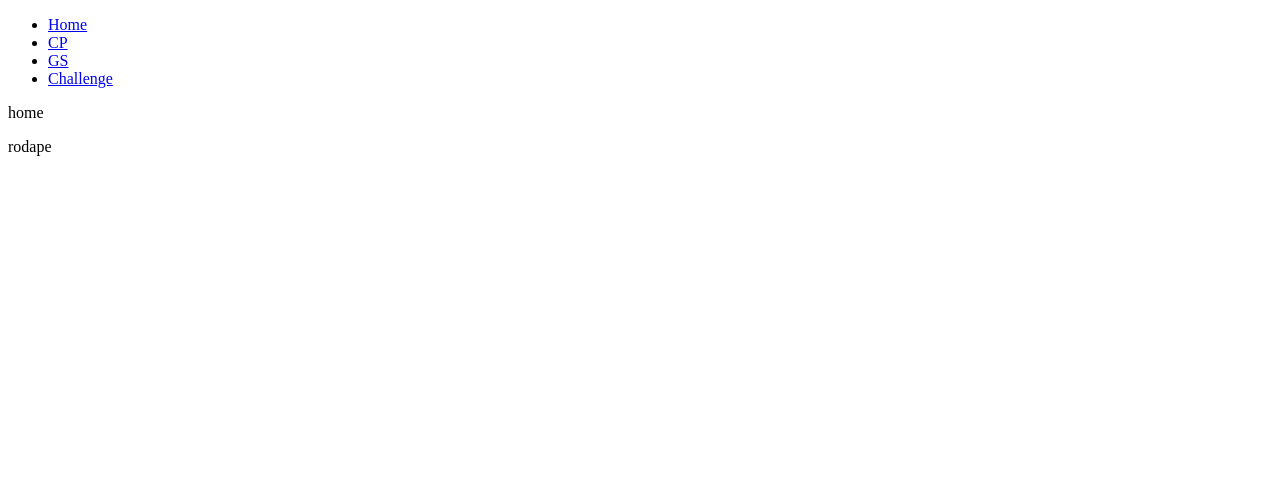
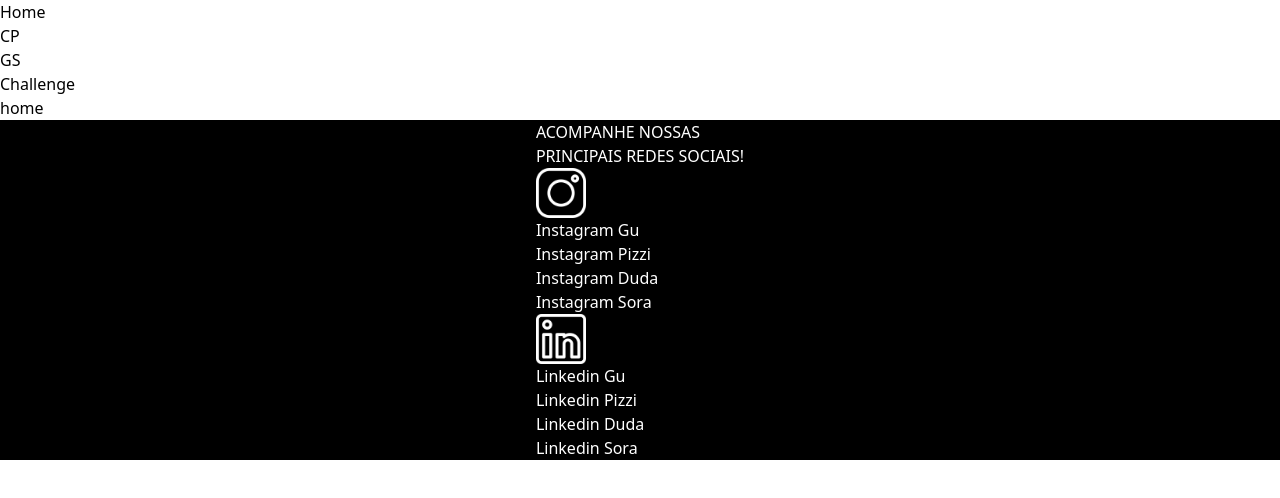
Before and after one commit to gusandrini/cp6-front, a Next.js app in the folder cp/: page / in a window 1280 px wide. Shown: the top 498 px of the page. Built offline with nearby package versions, Linux system fonts and the light colour scheme.

Commit message:
adicionando conteudo ao footer

```diff
--- a/cp/src/app/globals.css
+++ b/cp/src/app/globals.css
@@ -1,10 +1,12 @@
-/* @tailwind base;
+@tailwind base;
 @tailwind components;
 @tailwind utilities;
 
-
-@layer components{
-  .container{
-    @apply
+@layer components {
+  footer {
+    @apply bg-black flex justify-around items-baseline text-white p-0;
+    ::marker {
+      @apply text-black;
+    }
+  }
 }
-} */
--- a/cp/src/app/layout.tsx
+++ b/cp/src/app/layout.tsx
@@ -1,7 +1,7 @@
 import type { Metadata } from "next";
-import "./globals.css";
 import Cabecalho from "@/components/Cabecalho/Cabecalho";
 import Rodape from "@/components/Rodape/Rodape";
+import "./globals.css"
 
 
 export const metadata: Metadata = {
--- a/cp/src/components/Rodape/Rodape.tsx
+++ b/cp/src/components/Rodape/Rodape.tsx
@@ -1,12 +1,42 @@
 import Image from 'next/image';
 import Link from 'next/link';
+import Insta from '../../Images/instagram.png'
+import Linke from '../../Images/linkedin.png';
 
 export default function Rodape() {
     return (
-        <div>
-            <div className="container">
-                <p>rodape</p>
+        <footer className='rodape'>
+            <div className="container-footer">
+                <div className="redes">
+                    <h2>
+                        ACOMPANHE NOSSAS <br />
+                        PRINCIPAIS REDES SOCIAIS!
+                    </h2>
+
+                    <Image src={Insta} width={50} height={30} alt="logo instagram" />
+
+                    <ul>
+                        <li><a className='instagram-Gu' target='_blank' rel='noopener' title='site Instagram' href="">Instagram Gu</a></li>
+                        <li><a className='instagram-Pizzi' target='_blank' rel='noopener' title='site Instagram' href="">Instagram Pizzi</a></li>
+                        <li><a className='instagram-Duda' target='_blank' rel='noopener' title='site Instagram' href="">Instagram Duda</a></li>
+                        <li><a className='instagram-Sora' target='_blank' rel='noopener' title='site Instagram' href="">Instagram Sora</a></li>
+                    </ul>
+
+                    <Image src={Linke} width={50} height={30} alt="logo instagram" />
+
+                    <ul>
+                        <li><a className='link-Gu' target='_blank' rel='noopener' title='site Linkedin' href="">Linkedin Gu</a></li>
+                        <li><a className='link-Pizzi' target='_blank' rel='noopener' title='site Linkedin' href="">Linkedin Pizzi</a></li>
+                        <li><a className='link-Duda' target='_blank' rel='noopener' title='site Linkedin' href="">Linkedin Duda</a></li>
+                        <li><a className='link-Sora' target='_blank' rel='noopener' title='site Linkedin' href="">Linkedin Sora</a></li>
+                    </ul>
+
+
+                </div>
             </div>
-        </div>
+        </footer>
+
+
+
     )
 }
```
Also changed, not shown: cp/src/Images/instagram.png (added), cp/src/Images/linkedin.png (added).
